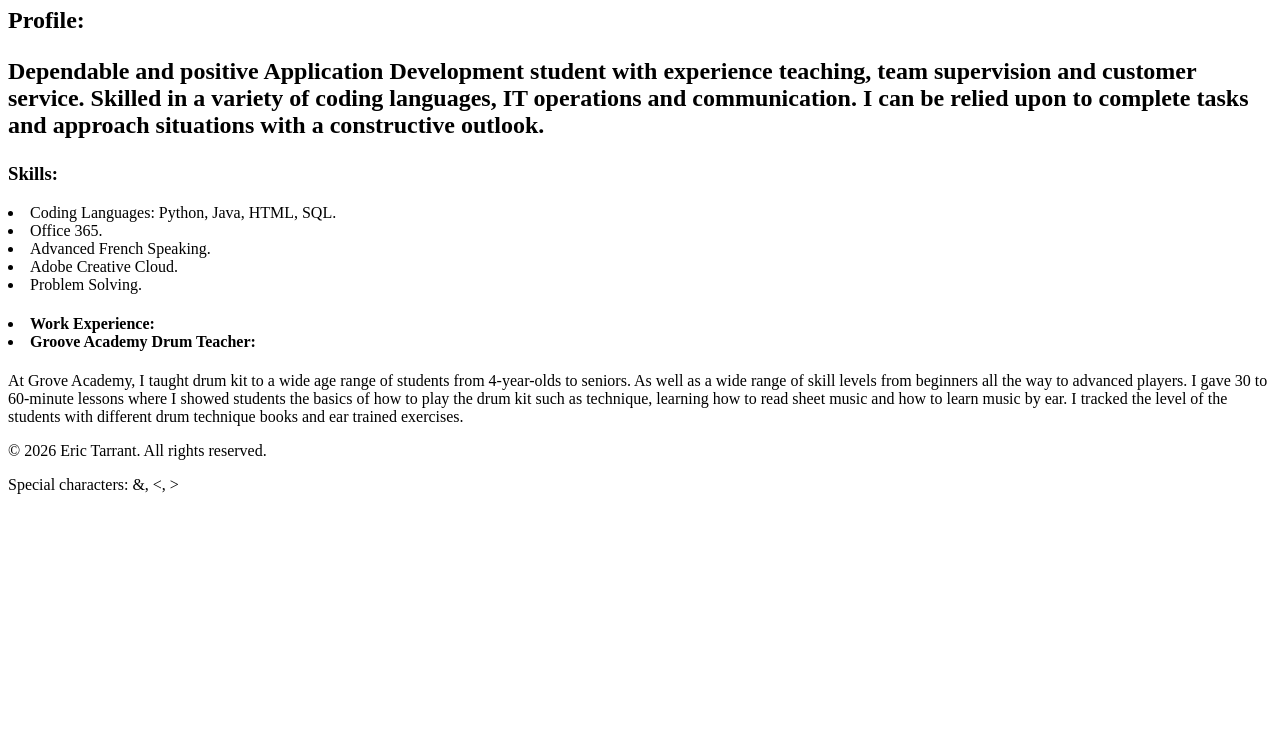
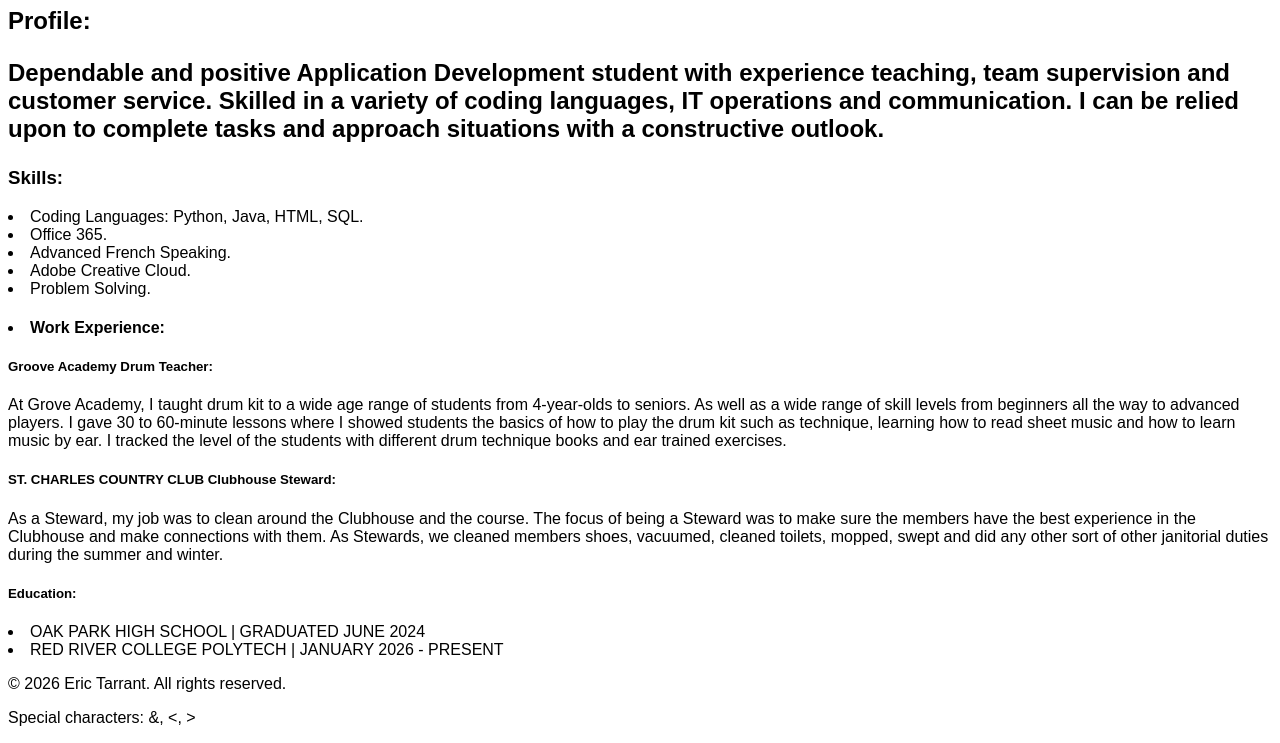
Before and after one commit to erictarrant55/fed_lab_1, a plain HTML site: page resume/index.html in a window 1280 px wide. Shown: the part 73-816 px from the top of the page. Drawn offline with Linux system fonts and the light colour scheme.

Commit message:
Added one more section (Education) to the project.

```diff
--- a/resume/index.html
+++ b/resume/index.html
@@ -4,14 +4,19 @@
 <head>
     <meta charset="UTF-8">
     <meta name="viewport" content="width=device-width, initial-scale=1.0">
-    <title>Document</title>
+    <title>Eric Tarrant Resume</title>
+    <style>
+        body {
+            font-family: Arial, Helvetica, sans-serif;
+        }
+    </style>
 </head>
 
 <body>
     <main>
         <header>
             <h1>
-                Eric Tarrant
+                Eric Tarrant Resume
             </h1>
         </header>
         <section>
@@ -39,8 +44,11 @@
         <section>
             <h4>
                 <li>Work Experience:</li>
-                <li>Groove Academy Drum Teacher:</li>
+
             </h4>
+            <h5>
+                Groove Academy Drum Teacher:
+            </h5>
             <p3>
                 At Grove Academy,
                 I taught drum kit to a wide age range of students
@@ -53,6 +61,29 @@
                 with different drum technique books and ear trained exercises.
 
             </p3>
+            <h5>
+                ST. CHARLES COUNTRY CLUB Clubhouse Steward:
+            </h5>
+            <p3>
+                As a Steward, my job was to clean around the Clubhouse
+                and the course. The focus of being a Steward
+                was to make sure the members have the best
+                experience in the Clubhouse and make connections with them.
+                As Stewards, we cleaned members
+                shoes, vacuumed, cleaned toilets,
+                mopped, swept and did any other
+                sort of other janitorial duties
+                during the summer and winter.
+            </p3>
+        </section>
+        <section>
+            <h5>
+                Education:
+            </h5>
+            <p4>
+                <li>OAK PARK HIGH SCHOOL | GRADUATED JUNE 2024 </li>
+                <li>RED RIVER COLLEGE POLYTECH | JANUARY 2026 - PRESENT</li>
+            </p4>
         </section>
         <footer>
             <p>&copy; 2026 Eric Tarrant. All rights reserved.</p>
```
